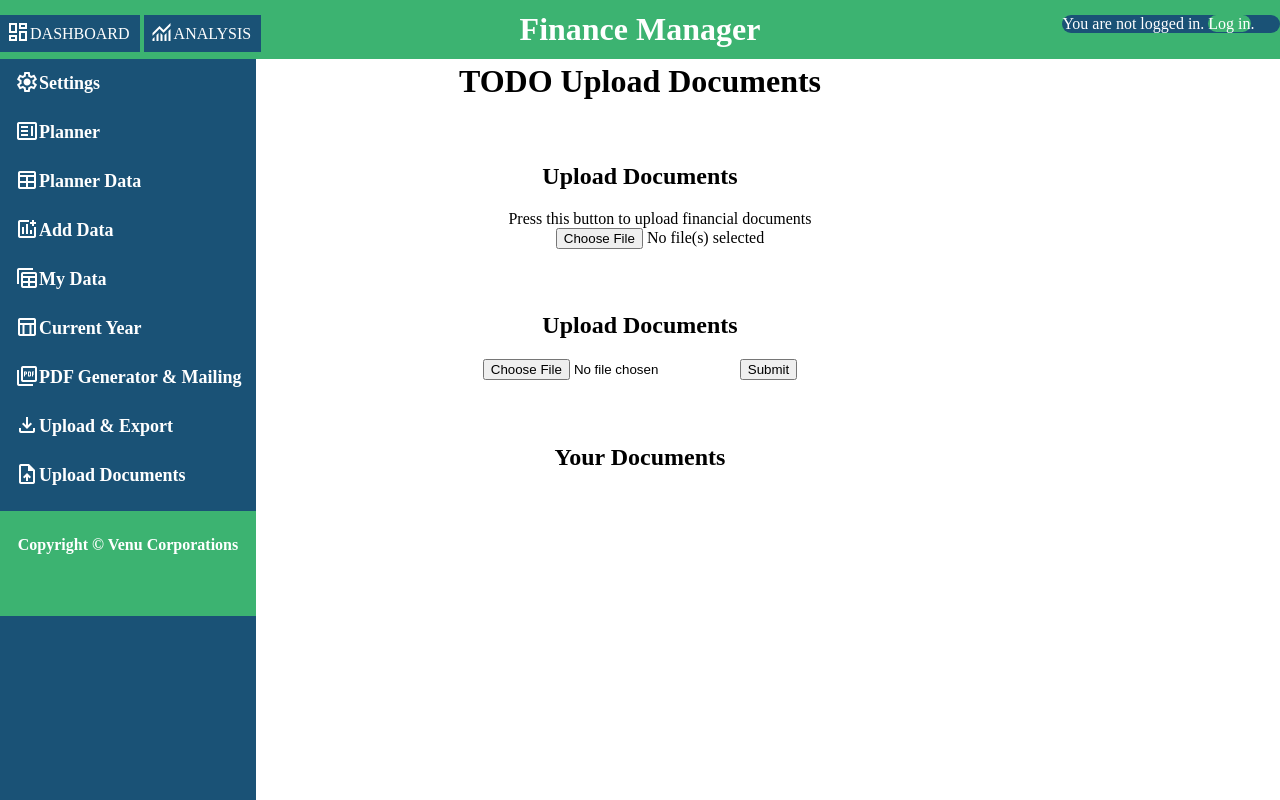
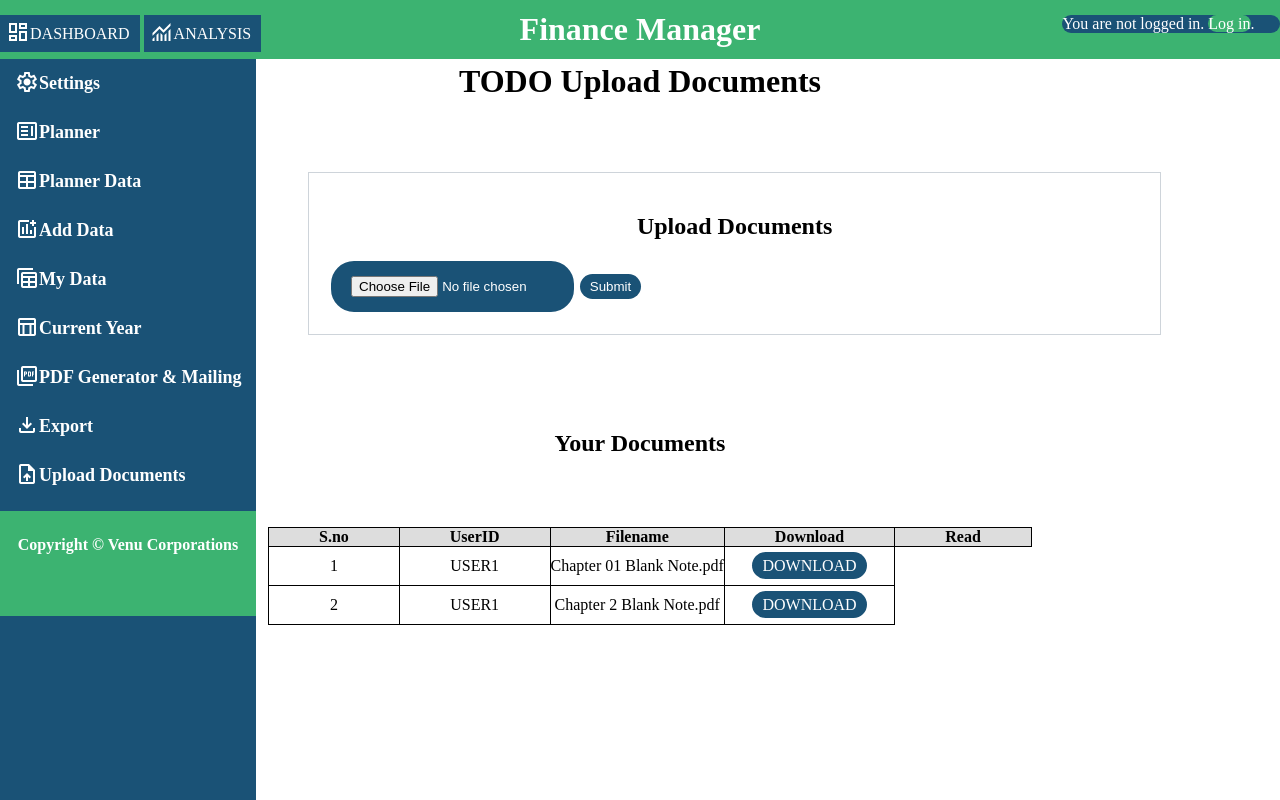
Before and after one commit to SaiTeja6304/Finance, a Flask app: page /upload-docpg in a window 1280 px wide. Run offline with Flask 3, Linux system fonts and the light colour scheme; data comes from the database, SQL or seed files in the repository; both versions use the stored data as it was after the commit.

Commit message:
almost done

```diff
--- a/application.py
+++ b/application.py
@@ -53,11 +53,13 @@ app.add_url_rule("/genpdfplan", view_func=fc.generate_plan_pdf)
 app.add_url_rule("/exportcsv", view_func=fc.export_csv)
 app.add_url_rule("/exptplancsv", view_func=fc.export_plan_csv)
 app.add_url_rule("/uploader", methods=['GET', 'POST'], view_func=fc.upload_file)
+app.add_url_rule("/download/<string:fileuser>,<string:filename>", methods=['GET', 'POST'], view_func=fc.download)
+
 
 #Configuring routes for analysis controller
 app.add_url_rule("/curyr-data", view_func=ac.current_yrdata)
 app.add_url_rule("/prevgrph", view_func=ac.prev_yrdata)
-app.add_url_rule("/graph/<int:income>,<int:earn>,<int:tax>,<int:exp>",methods=['GET', 'POST'], view_func=ac.graphData)
+app.add_url_rule("/graph/<int:income>,<int:earn>,<int:tax>,<int:exp>", methods=['GET', 'POST'], view_func=ac.graphData)
 app.add_url_rule("/graph-analysis-pg", view_func=ac.graphical_analysis)
 app.add_url_rule("/grapanalysis", methods=['GET', 'POST'], view_func=ac.graph_all_years)
 
--- a/financeController.py
+++ b/financeController.py
@@ -5,11 +5,8 @@ import os
 import smtplib
 import datetime
 from io import BytesIO
-import subprocess
-import werkzeug
-from flask import render_template, redirect, request, app, flash
+from flask import render_template, redirect, request, app, flash, send_file
 from fpdf import FPDF
-from werkzeug.utils import secure_filename
 
 from login_encap import Register
 from finance_encap import FinanceEncap
@@ -325,6 +322,7 @@ class FinanceController:
                 piegr.seek(0)
                 plot_url = base64.b64encode(piegr.getvalue()).decode('utf8')
 
+
                 EMAIL_ADDRESS = os.environ.get('MAIL_DEFAULT_SENDER')
                 EMAIL_PASSWORD = os.environ.get('MAIL_PASSWORD')
 
@@ -418,20 +416,27 @@ class FinanceController:
         return redirect("/")
 
     def uplod_doc(self):
-        return render_template("upload_doc.html")
-
-    def explore(self):
-        tk.Tk().withdraw()  # part of the import if you are not using other tkinter functions
-
-        fn = askopenfilename()
-        print("user chose", fn)
-        #subprocess.Popen(r'explorer /select,"C:\path\of\folder\file"')
+        loguser = Login(app)
+        finaluser = loguser.get_user()
+        fm = financeModel(app)
+        filedt = fm.fetchFiles(finaluser)
+        return render_template("upload_doc.html", filedt=filedt)
 
     def upload_file(self):
+        loguser = Login(app)
+        finaluser = loguser.get_user()
         if request.method == 'POST':
-            f = request.files['file']
-            f.save(secure_filename(f.filename))
-            return 'file uploaded successfully'
+            file = request.files['file']
+            fm = financeModel(app)
+            fm.insertFile(finaluser, file.filename, file.stream.read())
+            flash("Uploaded Successfully", "info")
+            return redirect("/")
+
+
+    def download(self, fileuser, filename):
+        fm = financeModel(app)
+        return send_file(BytesIO(fm.downloadFile(fileuser, filename)[0][0]), attachment_filename=filename, as_attachment=True)
+
 
     def analysis_show(self):
         return render_template("analysis.html")
--- a/finance_model.py
+++ b/finance_model.py
@@ -13,6 +13,8 @@ class financeModel():
         self.cur.execute("""CREATE TABLE IF NOT EXISTS plan (userid TEXT NOT NULL,
         income INTEGER, otheramt INTEGER, tax INTEGER, otherexp INTEGER, doe INTEGER,
         comments TEXT NOT NULL, FOREIGN KEY(userid) REFERENCES users(userid))""")
+        self.cur.execute("""CREATE TABLE IF NOT EXISTS files (id INTEGER PRIMARY KEY, userid TEXT NOT NULL,
+        filename TEXT NOT NULL, filedata BLOB NOT NULL, FOREIGN KEY(userid) REFERENCES users(userid))""")
         self.con.commit()
 
     def loginDetails(self, userid):
@@ -137,6 +139,18 @@ class financeModel():
         self.cur.execute("SELECT * FROM data WHERE doe=?",(doe,))
         return self.cur.fetchall()
 
+    def insertFile(self, finaluser, filename, filedata):
+        self.cur.execute("INSERT INTO files (userid, filename, filedata) VALUES (?,?,?)", (finaluser, filename, filedata))
+        self.con.commit()
+
+    def fetchFiles(self, finaluser):
+        self.cur.execute("SELECT id, userid, filename FROM files")
+        return self.cur.fetchall()
+
+    def downloadFile(self, fileuser, filename):
+        self.cur.execute("SELECT filedata FROM files WHERE userid=? AND filename=?", (fileuser, filename))
+        return self.cur.fetchall()
+
 
     def __del__(self):
         self.cur.close()
--- a/login.py
+++ b/login.py
@@ -2,6 +2,7 @@ from flask import Flask, redirect, render_template, request, session, app
 from flask_session import Session
 from finance_model import financeModel
 import datetime
+import cv2
 
 user = ""
 # Login class with logic of login & logout & sessions
@@ -29,19 +30,41 @@ class Login():
         errorpwd = ""
         incorrectpwd = ""
         if request.method == "POST":
-            session["name"] = request.form.get("name")
-            upwd = request.form.get("pwd")
-            user = session["name"]
-            fm = financeModel(app)
-            pwdata = fm.loginDetails(session["name"])
-            if not pwdata:
-                errorpwd = "User does not exist. Please Register"
-                return render_template("login.html", error=errorpwd)
-            elif upwd == pwdata[0][0]:
-                return redirect("/")
-            else:
-                incorrectpwd = "Wrong Password. Please Try Again"
-                return render_template("login.html", error=incorrectpwd)
+            if request.form.get("login"):
+                session["name"] = request.form.get("name")
+                upwd = request.form.get("pwd")
+                user = session["name"]
+                fm = financeModel(app)
+                pwdata = fm.loginDetails(session["name"])
+                if not pwdata:
+                    errorpwd = "User does not exist. Please Register"
+                    return render_template("login.html", error=errorpwd)
+                elif upwd == pwdata[0][0]:
+                    return redirect("/")
+                else:
+                    incorrectpwd = "Wrong Password. Please Try Again"
+                    return render_template("login.html", error=incorrectpwd)
+
+            if request.form.get("faceid"):
+                # start video capture
+                video_capture = cv2.VideoCapture(0)
+
+                # loop the caputre till keypress
+                while True:
+                    # Capture frame-by-frame  and covert to gray scale
+                    ret, frame = video_capture.read()
+                    gray = cv2.cvtColor(frame, cv2.COLOR_BGR2GRAY)
+
+                    # Display the resulting frame
+                    cv2.imshow('Video', frame)
+
+                    # press q for 1 sec to stop the application
+                    if cv2.waitKey(1) & 0xFF == ord('q'):
+                        break
+
+                # When everything is done, release the capture
+                video_capture.release()
+                cv2.destroyAllWindows()
         return render_template("login.html")
 
     def logout(self):
--- a/static/css/finance.css
+++ b/static/css/finance.css
@@ -174,6 +174,23 @@
     margin-top: 5%;
 }
 
+.flash-msg{
+    color: #fff;
+    background: #1A5276;
+    border-radius: 10px;
+    width: 50%;
+    text-align: center;
+}
+
+#alert-close{
+    border-radius: 6px;
+    float: right;
+}
+
+#alert-close:hover{
+    cursor: pointer;
+}
+
 /* add_data.html */
 .add-data{
     padding: 50px 0 0 250px;
@@ -246,3 +263,8 @@ input[type=date], input[type=time], input[type=number] {
     width: 800px;
     height: 500px;
 }
+
+/* upload_doc.html */
+.head-updown{
+    text-align: center;
+}
--- a/static/js/custom.js
+++ b/static/js/custom.js
@@ -119,14 +119,8 @@ $('.anl-gr').click(function(){
     });
 });
 
-$('.chfile').click(function(){
-    $.ajax({
-    type: 'GET',
-    url: "/choose-file",
-    contentType: 'application/json;charset=UTF-8',
-    data: {},
-    success: function(data,status){
-
-    }
-    });
-});
+function removeFlash() {
+    const element = document.getElementById('div_flash');
+    element.remove();
+    $('#alert-close').hide();
+}
--- a/templates/layout.html
+++ b/templates/layout.html
@@ -41,7 +41,7 @@
         <!-- generate previous data and graphs and email. generate planning data pdf and email -->
         <a href="generate-mail-pg"><span class="material-symbols-outlined icon">picture_as_pdf</span>PDF Generator & Mailing</a>
         <!-- uploading financial documents. exporting to csv of previous years data -->
-        <a href="upload-export-pg"><span class="material-symbols-outlined icon">download</span>Upload & Export</a>
+        <a href="upload-export-pg"><span class="material-symbols-outlined icon">download</span>Export</a>
         <!-- show uploaded documents in table, with button to read info from pdf and add to previous years data -->
         <a href="upload-docpg"><span class="material-symbols-outlined icon">upload_file</span>Upload Documents</a>
 
--- a/templates/login.html
+++ b/templates/login.html
@@ -20,7 +20,8 @@
                 <h1>Please Login</h1>
                 <input autocomplete="off" autofocus name="name" placeholder="Enter UserID" type="text" required>
                 <input autocomplete="off" name="pwd" placeholder="Enter Password" type="password" required>
-                <input class="login-btn" type="submit" value="Log In">
+                <input class="login-btn" type="submit" name="login" value="Log In">
+                <input class="login-btn" type="submit" name="faceid" value="FaceID">
                 {% if error == "Wrong Password. Please Try Again" %}
                     <p><strong>Error: </strong>{{ error }}</p>
                 {% endif %}
--- a/templates/upload_doc.html
+++ b/templates/upload_doc.html
@@ -6,25 +6,41 @@
     <h1>TODO Upload Documents</h1>
 </div>
 
-<div class="heading-index">
-    <h2>Upload Documents</h2>
-    <ul>
-        <li>Press this button to upload financial documents</li>
-        <button class="submit-button csv-btn chfile" type="button">Choose File</button>
-        <span>No file(s) selected</span>
-    </ul>
-</div>
-<!-- https://pythonbasics.org/flask-upload-file/  -->
-<div class="heading-index">
-    <h2>Upload Documents</h2>
-    <form action = "/uploader" method = "POST" enctype = "multipart/form-data">
-         <input type = "file" name = "file" />
-         <input type = "submit"/>
-      </form>
+<div class="add-data">
+    <div class="inside-form">
+        <h2 class="head-updown">Upload Documents</h2>
+        <form action = "/uploader" method = "POST" enctype = "multipart/form-data">
+            <input class="buttons-bottom" type = "file" name = "file">
+            <input class="login-btn" type = "submit">
+          </form>
+    </div>
 </div>
 
 <div class="heading-index">
     <h2>Your Documents</h2>
 </div>
+<div class="add-data">
+    <table class="responsive-table">
+        <thead>
+            <tr>
+                <th>S.no</th>
+                <th>UserID</th>
+                <th>Filename</th>
+                <th>Download</th>
+                <th>Read</th>
+            </tr>
+        </thead>
+        <tbody>
+            {% for filedt in filedt %}
+            <tr>
+                <td>{{ filedt[0] }}</td>
+                <td>{{ filedt[1] }}</td>
+                <td>{{ filedt[2] }}</td>
+                <td><a href="download/{{ filedt[1] }},{{ filedt[2] }}" class="login-btn">DOWNLOAD</a></td>
+            </tr>
+            {% endfor %}
+        </tbody>
+    </table>
+</div>
 
 {% endblock %}
```
Also changed, not shown: templates/index.html (+6 -1 lines), templates/pdf.html (added, +10 -0 lines), templates/upload_export.html (+8 -4 lines), finance.db, 1 other file.
